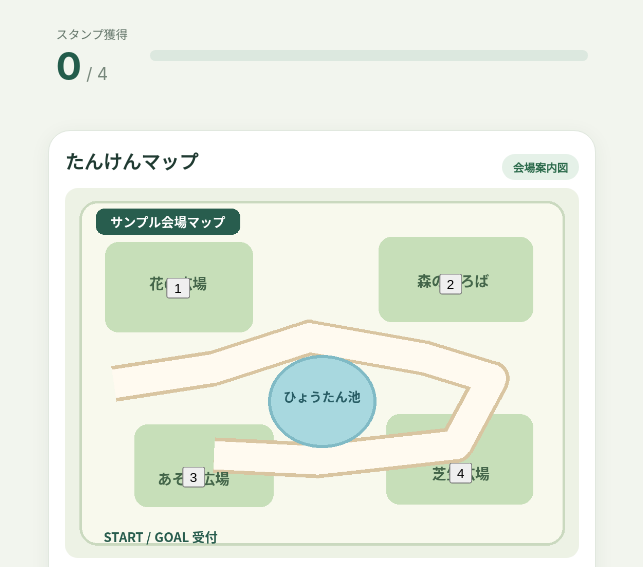
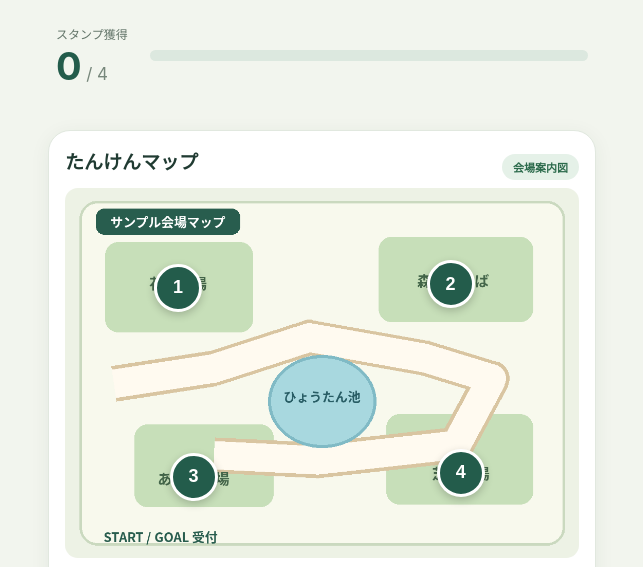
Before and after one commit to jun95-dev/stamp-rally, a plain HTML site: page index.html in a window 1280 px wide. Both pictures are taken after a click on the button "たんけんスタート →". Shown: the part 230-797 px from the top of the page, without its empty margins (318-961 px from the left). Drawn offline with Linux system fonts and the light colour scheme.

Commit message:
Add files via upload

```diff
--- a/style.css
+++ b/style.css
@@ -179,11 +179,49 @@ ol {
     inset:0;
 }
 
-.marker {
-    position:absolute;
-    transform:translate(-50%,-50%);
-}
 
 [hidden] {
     display:none!important;
 }
+
+/* マップ上のスタンプ・未取得ポイント */
+.marker {
+    position: absolute;
+    transform: translate(-50%, -50%);
+
+    width: 48px;
+    height: 48px;
+
+    display: flex;
+    align-items: center;
+    justify-content: center;
+
+    padding: 0;
+    border: 3px solid #fff;
+    border-radius: 50%;
+
+    background: #235c4b;
+    color: #fff;
+
+    font-size: 18px;
+    font-weight: 700;
+
+    box-shadow: 0 3px 8px rgba(0, 0, 0, 0.2);
+    cursor: pointer;
+    overflow: hidden;
+}
+
+/* スタンプ取得済み */
+.marker.done {
+    background: transparent;
+    border: none;
+    box-shadow: none;
+}
+
+/* スタンプ画像 */
+.marker img {
+    display: block;
+    width: 100%;
+    height: 100%;
+    object-fit: contain;
+}
```
